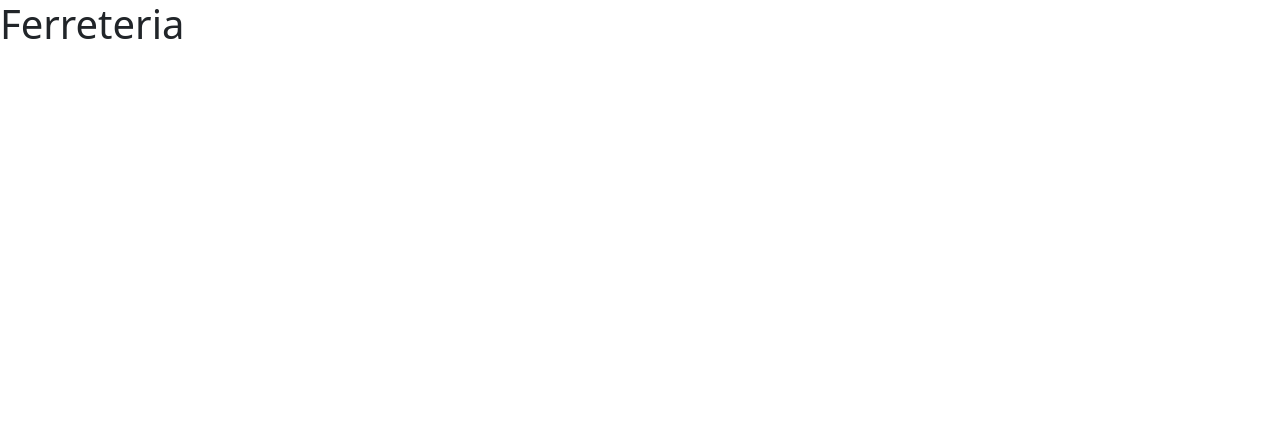
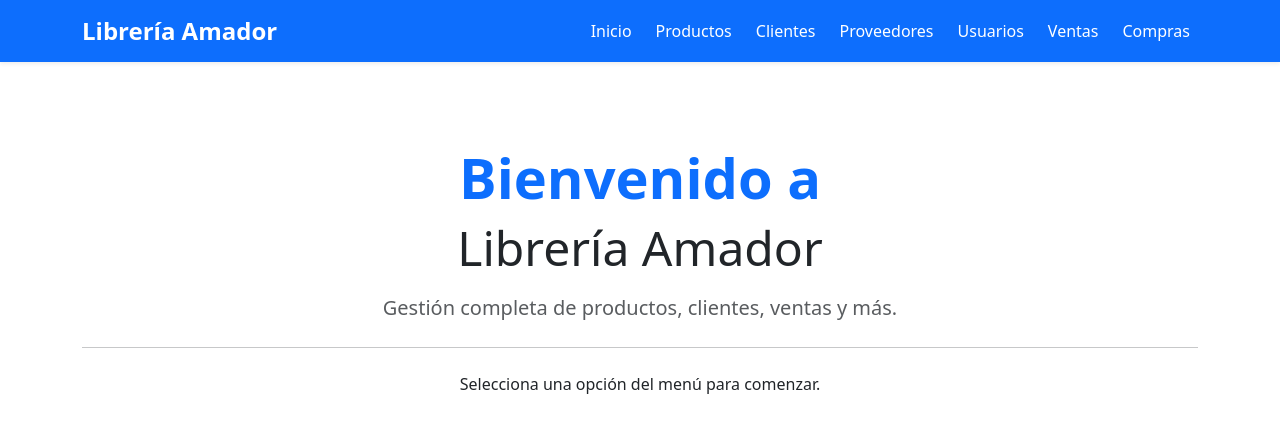
Before and after one commit to JassonPerezAlvarez/Frontend-Libreria-Amador, a React (Vite) app: page /inicio in a window 1280 px wide. Shown: the top 432 px of the page. Built offline with nearby package versions, Linux system fonts and the light colour scheme.

Commit message:
encabezado personaliza con todas las entidades

```diff
--- a/src/App.jsx
+++ b/src/App.jsx
@@ -1,14 +1,37 @@
-import { useState } from "react" ;
-import './App.css';
+// src/App.jsx
+import { BrowserRouter as Router, Routes, Route, Navigate } from "react-router-dom";
+import Encabezado from "./components/Navegacion/Encabezado";
+import Inicio from "./views/Inicio";
+import Login from "./views/Login";
+import Usuarios from "./views/Usuarios";
+import Clientes from "./views/Clientes";
+import Proveedores from "./views/Proveedores";
+import Productos from "./views/Productos";
+import Compras from "./views/Compras";
+import Ventas from "./views/Ventas";
+import "./App.css";
 
 const App = () => {
-return(
-
-  <>
-
-  <h1>Ferreteria</h1>
-  </>
-);
+  return (
+    <Router>
+      <div className="App">
+        <Encabezado />
+        <div className="container mt-5 pt-4">
+          <Routes>
+            <Route path="/inicio" element={<Inicio />} />
+            <Route path="/login" element={<Login />} />
+            <Route path="/usuarios" element={<Usuarios />} />
+            <Route path="/clientes" element={<Clientes />} />
+            <Route path="/proveedores" element={<Proveedores />} />
+            <Route path="/productos" element={<Productos />} />
+            <Route path="/compras" element={<Compras />} />
+            <Route path="/ventas" element={<Ventas />} />
+            <Route path="*" element={<Navigate to="/inicio" />} />
+          </Routes>
+        </div>
+      </div>
+    </Router>
+  );
 };
 
 export default App;
--- /dev/null
+++ b/src/components/Navegacion/Encabezado.jsx
@@ -0,0 +1,57 @@
+// src/components/Navegacion/Encabezado.jsx
+import React from "react";
+import { useNavigate } from "react-router-dom";
+import { Container, Navbar, Nav } from "react-bootstrap";
+
+const Encabezado = () => {
+  const navigate = useNavigate();
+
+  const irA = (ruta) => {
+    navigate(ruta);
+  };
+
+  return (
+    <Navbar bg="primary" variant="dark" expand="lg" fixed="top" className="shadow-sm">
+      <Container>
+        {/* NOMBRE DE TU LIBRERÍA */}
+        <Navbar.Brand
+          onClick={() => irA("/inicio")}
+          style={{ cursor: "pointer", fontWeight: "bold", fontSize: "1.5rem" }}
+        >
+          Librería Amador
+        </Navbar.Brand>
+
+        <Navbar.Toggle aria-controls="menu-horizontal" />
+
+        <Navbar.Collapse id="menu-horizontal">
+          <Nav className="ms-auto gap-2">
+            <Nav.Link onClick={() => irA("/inicio")} className="text-white fw-medium">
+              Inicio
+            </Nav.Link>
+            <Nav.Link onClick={() => irA("/productos")} className="text-white fw-medium">
+              Productos
+            </Nav.Link>
+            <Nav.Link onClick={() => irA("/clientes")} className="text-white fw-medium">
+              Clientes
+            </Nav.Link>
+            <Nav.Link onClick={() => irA("/proveedores")} className="text-white fw-medium">
+              Proveedores
+            </Nav.Link>
+            <Nav.Link onClick={() => irA("/usuarios")} className="text-white fw-medium">
+              Usuarios
+            </Nav.Link>
+            <Nav.Link onClick={() => irA("/ventas")} className="text-white fw-medium">
+              Ventas
+            </Nav.Link>
+            <Nav.Link onClick={() => irA("/compras")} className="text-white fw-medium">
+              Compras
+            </Nav.Link>
+
+          </Nav>
+        </Navbar.Collapse>
+      </Container>
+    </Navbar>
+  );
+};
+
+export default Encabezado;
--- a/src/views/Clientes.jsx
+++ b/src/views/Clientes.jsx
@@ -0,0 +1,8 @@
+const Clientes = () => {
+    return (
+        <>
+            <h2>Gestión de Clientes</h2>
+        </>
+    );
+}
+export default Clientes;
--- a/src/views/Compras.jsx
+++ b/src/views/Compras.jsx
@@ -0,0 +1,8 @@
+const Compras = () => {
+    return (
+        <>
+            <h2>Gestión de Compras</h2>
+        </>
+    );
+}
+export default Compras;
--- /dev/null
+++ b/src/views/Inicio.jsx
@@ -0,0 +1,18 @@
+// src/views/Inicio.jsx
+import React from "react";
+
+const Inicio = () => {
+  return (
+    <div className="mt-5 pt-4 text-center">
+      <h1 className="display-4 fw-bold text-primary">Bienvenido a</h1>
+      <h2 className="display-5 text-dark">Librería Amador</h2>
+      <p className="lead text-muted mt-3">
+        Gestión completa de productos, clientes, ventas y más.
+      </p>
+      <hr className="my-4" />
+      <p>Selecciona una opción del menú para comenzar.</p>
+    </div>
+  );
+};
+
+export default Inicio;
--- /dev/null
+++ b/src/views/Login.jsx
@@ -0,0 +1,8 @@
+const Login = () => {
+    return (
+        <>
+            <h2>Página de Login</h2>
+        </>
+    );
+}
+export default Login;
--- a/src/views/Productos.jsx
+++ b/src/views/Productos.jsx
@@ -0,0 +1,8 @@
+const Productos = () => {
+    return (
+        <>
+            <h2>Gestión de Productos</h2>
+        </>
+    );
+}
+export default Productos;
--- a/src/views/Proveedores.jsx
+++ b/src/views/Proveedores.jsx
@@ -0,0 +1,8 @@
+const Proveedores = () => {
+    return (
+        <>
+            <h2>Gestión de Proveedores</h2>
+        </>
+    );
+}
+export default Proveedores;
--- a/src/views/Usuarios.jsx
+++ b/src/views/Usuarios.jsx
@@ -0,0 +1,8 @@
+const Usuarios = () => {
+    return (
+        <>
+            <h2>Gestión de Usuarios</h2>
+        </>
+    );
+}
+export default Usuarios;
--- a/src/views/Ventas.jsx
+++ b/src/views/Ventas.jsx
@@ -0,0 +1,8 @@
+const Ventas = () => {
+    return (
+        <>
+            <h2>Gestión de Ventas</h2>
+        </>
+    );
+}
+export default Ventas;
```
Also changed, not shown: src/views/Detalle_Ventas.jsx (+8 -0 lines), src/views/Detalle_compras.jsx (+8 -0 lines).
